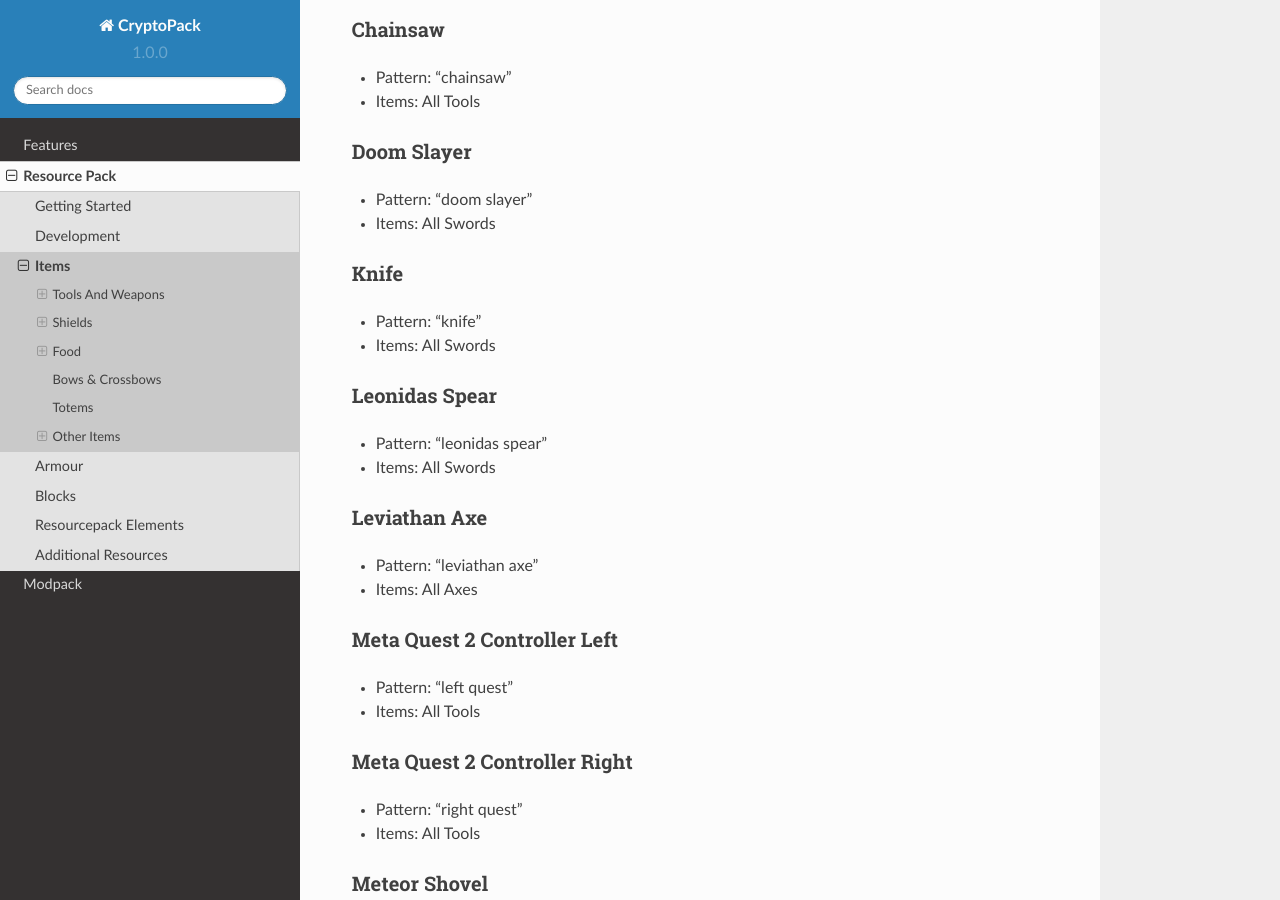
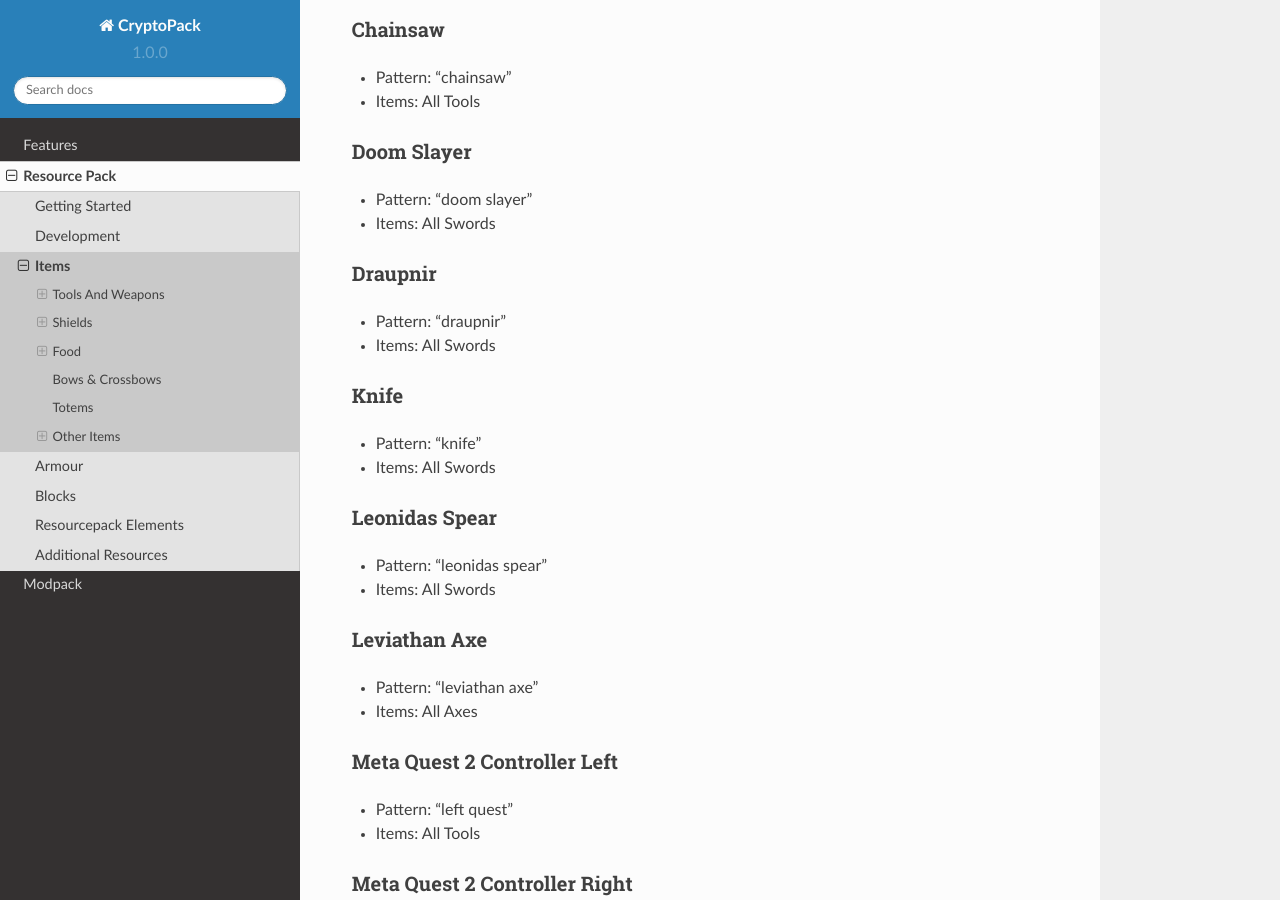
Before and after one commit to Shwabbaa/cryptopack-docs, a Sphinx documentation site: the page built from docs/source/resourcepack/items.rst, in a window 1280 px wide and 900 px high, scrolled down 614 px. Built offline with Sphinx 7.4.7 and the Read the Docs theme 2.0.0, drawn with Linux system fonts in a browser that asks for light colours; pages that are not in the unit, such as notebooks, are missing from menus.

Commit message:
Update items.rst

```diff
--- a/docs/source/resourcepack/items.rst
+++ b/docs/source/resourcepack/items.rst
@@ -29,6 +29,11 @@ Chainsaw
 Doom Slayer
 ------------------
 * Pattern: "doom slayer"
+* Items: All Swords
+
+Draupnir
+------------------
+* Pattern: "draupnir"
 * Items: All Swords
 
 Knife
```
